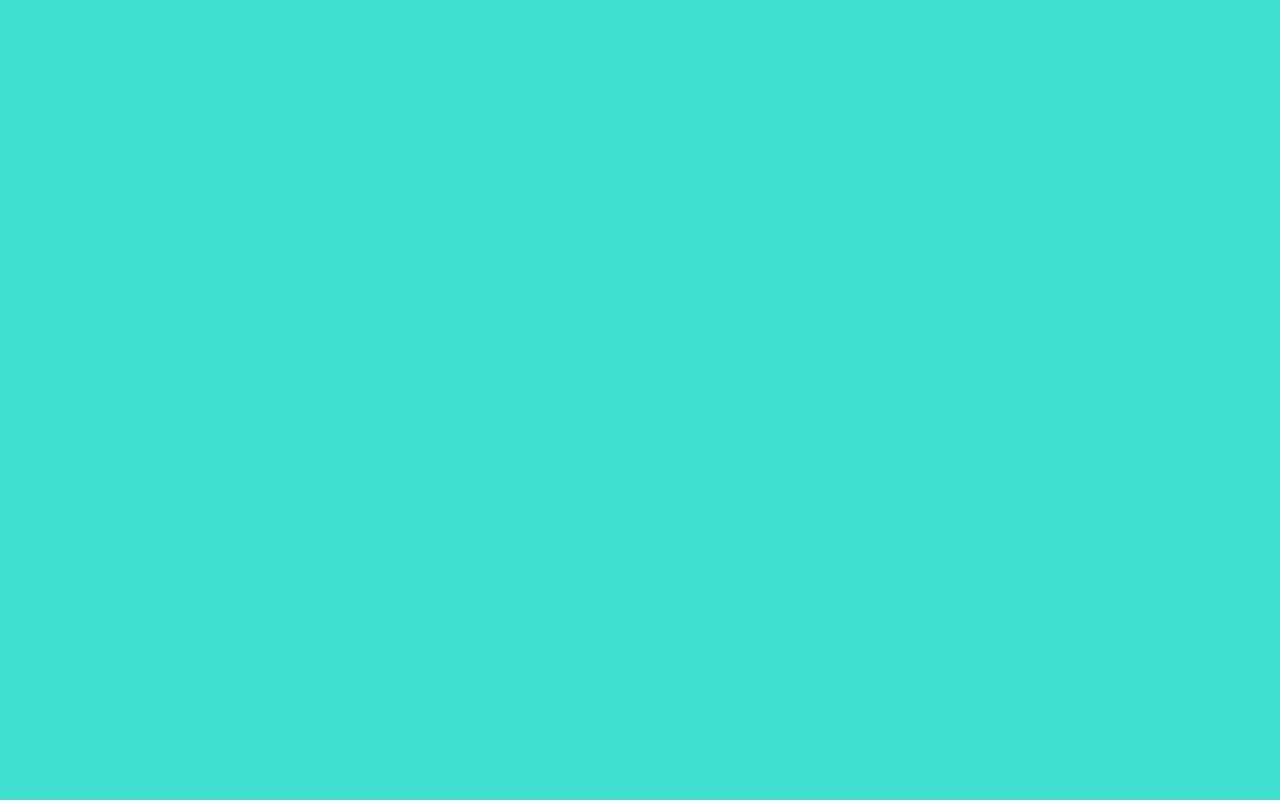
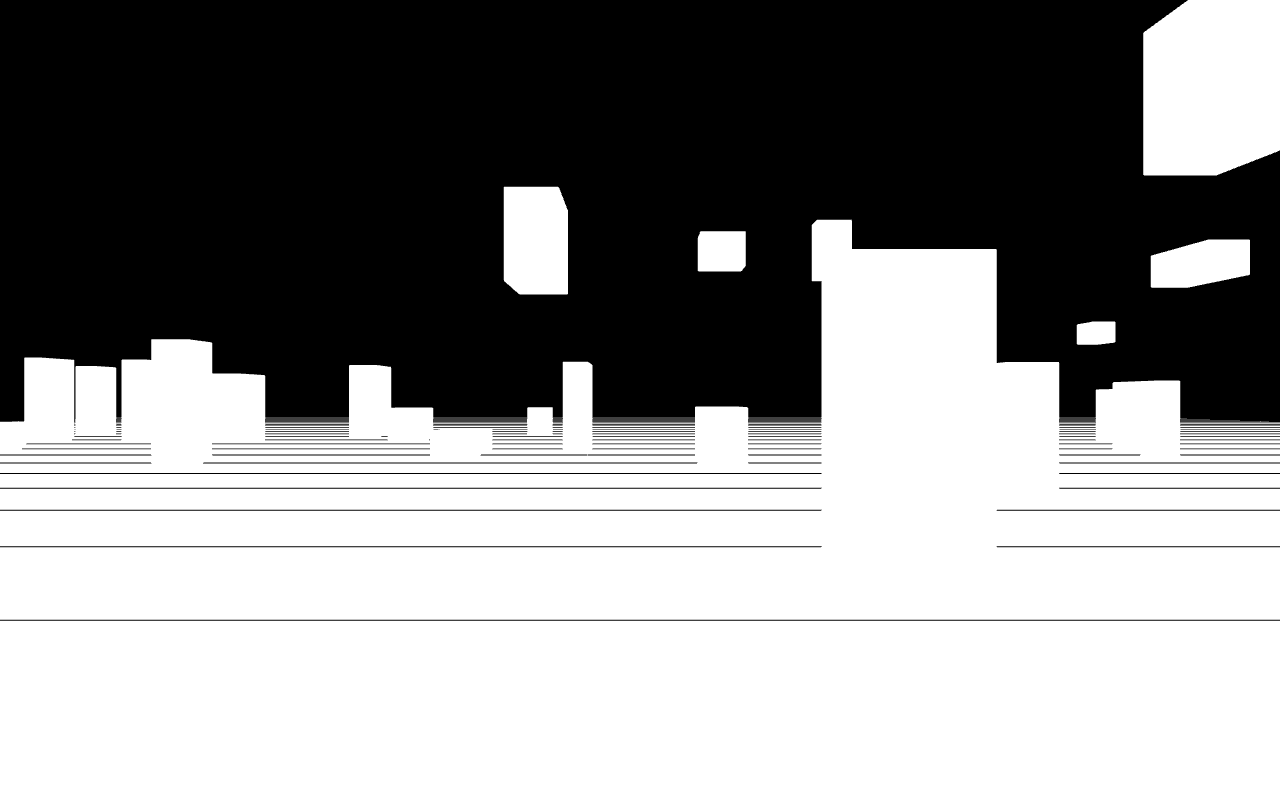
Before and after one commit to jinhuiliang01/Assignment-2, a plain HTML site: page public/index.html in a window 1280 px wide. Drawn offline with nearby package versions, Linux system fonts and the light colour scheme; animation ran at ten frames a second.

Commit message:
update to the assignment

```diff
--- a/public/index.html
+++ b/public/index.html
@@ -1,9 +1,150 @@
-<!doctype html>
+<!DOCTYPE html>
 <head>
-    <title> b l a n k </title>
+  <title>Creative-Coding-Assignment-2</title>
+  <style>
+    body {
+      margin: 0;
+    }
+    canvas {
+      display: block;
+    }
+  </style>
 </head>
 
 <body>
-   <canvas id="cnv_element"></canvas>
-   <script src="script.js"></script>
+  <script src="https://cdnjs.cloudflare.com/ajax/libs/three.js/r128/three.min.js"></script>
+  <script>
+    let camera, scene, renderer;
+    let keys = {};
+    let moveSpeed = 0.1;
+    let mouseSensitivity = 0.002;
+    const WORLD_HEIGHT = 1.7;
+    init();
+    animate();
+    function init() {
+      // Scene setup
+      scene = new THREE.Scene();
+      scene.background = new THREE.Color(0x000000);
+      // Camera
+      camera = new THREE.PerspectiveCamera(
+        75,
+        window.innerWidth / window.innerHeight,
+        0.1,
+        1000
+      );
+      camera.position.set(0, WORLD_HEIGHT, 0);
+      // Renderer
+      renderer = new THREE.WebGLRenderer({ antialias: true });
+      renderer.setSize(window.innerWidth, window.innerHeight);
+      document.body.appendChild(renderer.domElement);
+      // Create environment
+      createChaoticCity();
+      createGridFloor();
+      // Controls
+      document.addEventListener("keydown", (e) => (keys[e.key] = true));
+      document.addEventListener("keyup", (e) => (keys[e.key] = false));
+      // Mouse lock
+      document.addEventListener("click", () => {
+        document.body.requestPointerLock();
+      });
+      // Mouse movement (horizontal only)
+      document.addEventListener("mousemove", (e) => {
+        if (document.pointerLockElement === document.body) {
+          camera.rotation.y -= e.movementX * mouseSensitivity;
+          camera.rotation.x = 0; // Lock vertical rotation
+        }
+      });
+    }
+    function createGridFloor() {
+      // White base plane
+      const floorGeometry = new THREE.PlaneGeometry(100, 100);
+      const floorMaterial = new THREE.MeshBasicMaterial({
+        color: 0xffffff,
+        side: THREE.DoubleSide,
+      });
+      const floor = new THREE.Mesh(floorGeometry, floorMaterial);
+      floor.rotation.x = -Math.PI / 2;
+      scene.add(floor);
+      // Black grid lines
+      const grid = new THREE.GridHelper(100, 50, 0x000000, 0x000000);
+      grid.material.opacity = 1.0;
+      grid.material.transparent = false;
+      grid.position.y = 0.01; // Slightly above floor to prevent z-fighting
+      scene.add(grid);
+    }
+    function createChaoticCity() {
+      const spacing = 4;
+      const baseSize = 1;
+      for (let x = -25; x <= 25; x += spacing) {
+        for (let z = -25; z <= 25; z += spacing) {
+          if (Math.random() > 0.5) {
+            // Random cube dimensions
+            const width = baseSize * (0.5 + Math.random());
+            const height = baseSize * (0.5 + Math.random() * 3);
+            const depth = baseSize * (0.5 + Math.random());
+            // Random elevation (30% chance to float)
+            let yPos = height / 2;
+            if (Math.random() > 0.7) {
+              yPos += 2 + Math.random() * 5; // Float 2-7 units above ground
+            }
+            // Create irregular cube
+            const geometry = new THREE.BoxGeometry(width, height, depth);
+            const material = new THREE.MeshBasicMaterial({
+              color: 0xffffff,
+            });
+            const building = new THREE.Mesh(geometry, material);
+            building.position.set(
+              x + (Math.random() - 0.5) * 2, // Add horizontal randomness
+              yPos,
+              z + (Math.random() - 0.5) * 2
+            );
+            // White wireframe
+            const edges = new THREE.EdgesGeometry(geometry);
+            const wireframe = new THREE.LineSegments(
+              edges,
+              new THREE.LineBasicMaterial({ color: 0xffffff })
+            );
+            building.add(wireframe);
+            scene.add(building);
+          }
+        }
+      }
+    }
+    function handleMovement() {
+      const direction = new THREE.Vector3();
+      if (keys["w"]) direction.z -= 1;
+      if (keys["s"]) direction.z += 1;
+      if (keys["a"]) direction.x -= 1;
+      if (keys["d"]) direction.x += 1;
+      if (direction.length() === 0) return;
+      direction.normalize();
+      const yaw = camera.rotation.y;
+      const forward = new THREE.Vector3(
+        Math.sin(yaw),
+        0,
+        Math.cos(yaw)
+      ).normalize();
+      const right = new THREE.Vector3(
+        Math.cos(yaw),
+        0,
+        -Math.sin(yaw)
+      ).normalize();
+      camera.position.add(
+        right
+          .multiplyScalar(direction.x * moveSpeed)
+          .add(forward.multiplyScalar(direction.z * moveSpeed))
+      );
+      camera.position.y = WORLD_HEIGHT;
+    }
+    function animate() {
+      requestAnimationFrame(animate);
+      handleMovement();
+      renderer.render(scene, camera);
+    }
+    window.addEventListener("resize", () => {
+      camera.aspect = window.innerWidth / window.innerHeight;
+      camera.updateProjectionMatrix();
+      renderer.setSize(window.innerWidth, window.innerHeight);
+    });
+  </script>
 </body>
--- a/public/script.js
+++ /dev/null
@@ -1,25 +0,0 @@
-document.body.style.margin   = 0
-document.body.style.overflow = `hidden`
-
-const cnv = document.getElementById (`cnv_element`)
-cnv.width = innerWidth
-cnv.height = innerHeight
-
-const ctx = cnv.getContext (`2d`)
-
-const draw_frame = ms => {
-   ctx.fillStyle = `turquoise`
-   ctx.fillRect (0, 0, innerWidth, innerHeight)
-
-   const seconds = (ms / 1000)
-   console.log (seconds.toFixed (2))
-
-   requestAnimationFrame (draw_frame)
-}
-
-draw_frame ()
-
-onresize = () => {
-   cnv.width = innerWidth
-   cnv.height = innerHeight
-}
```
